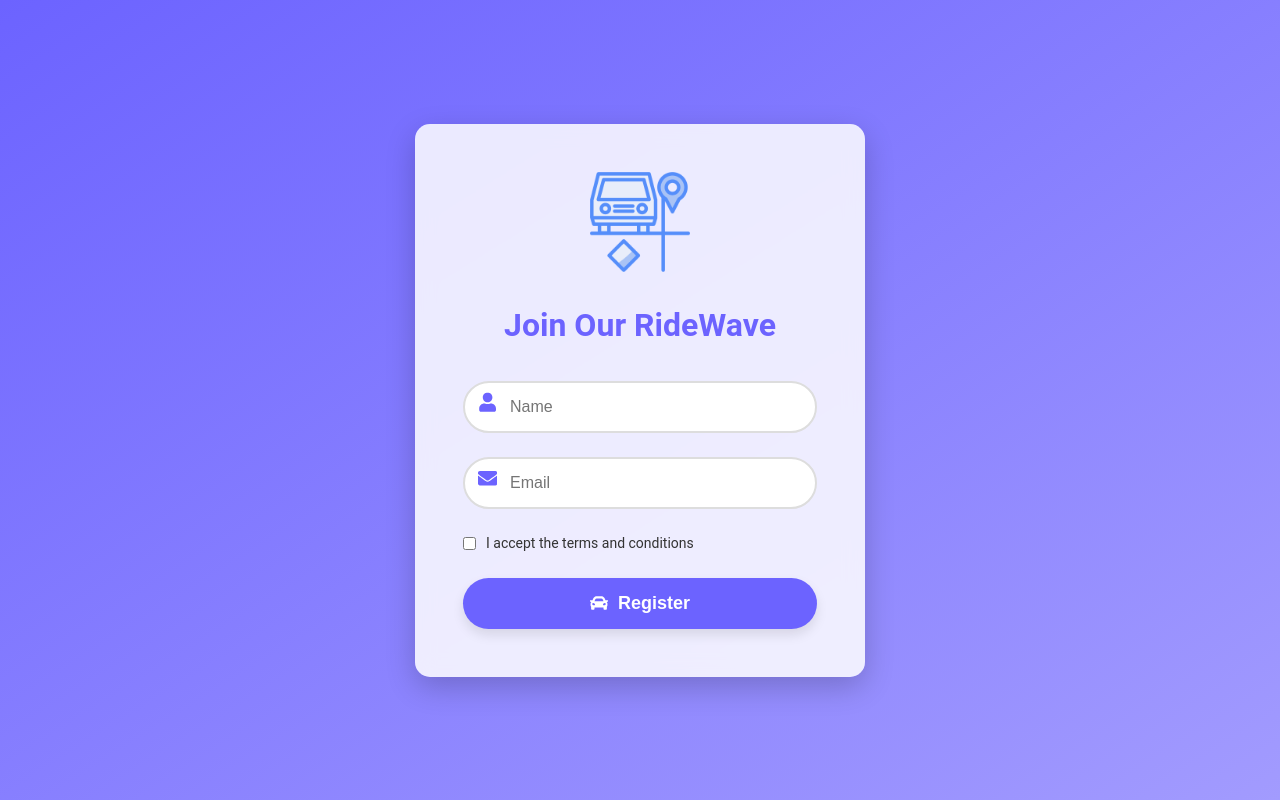
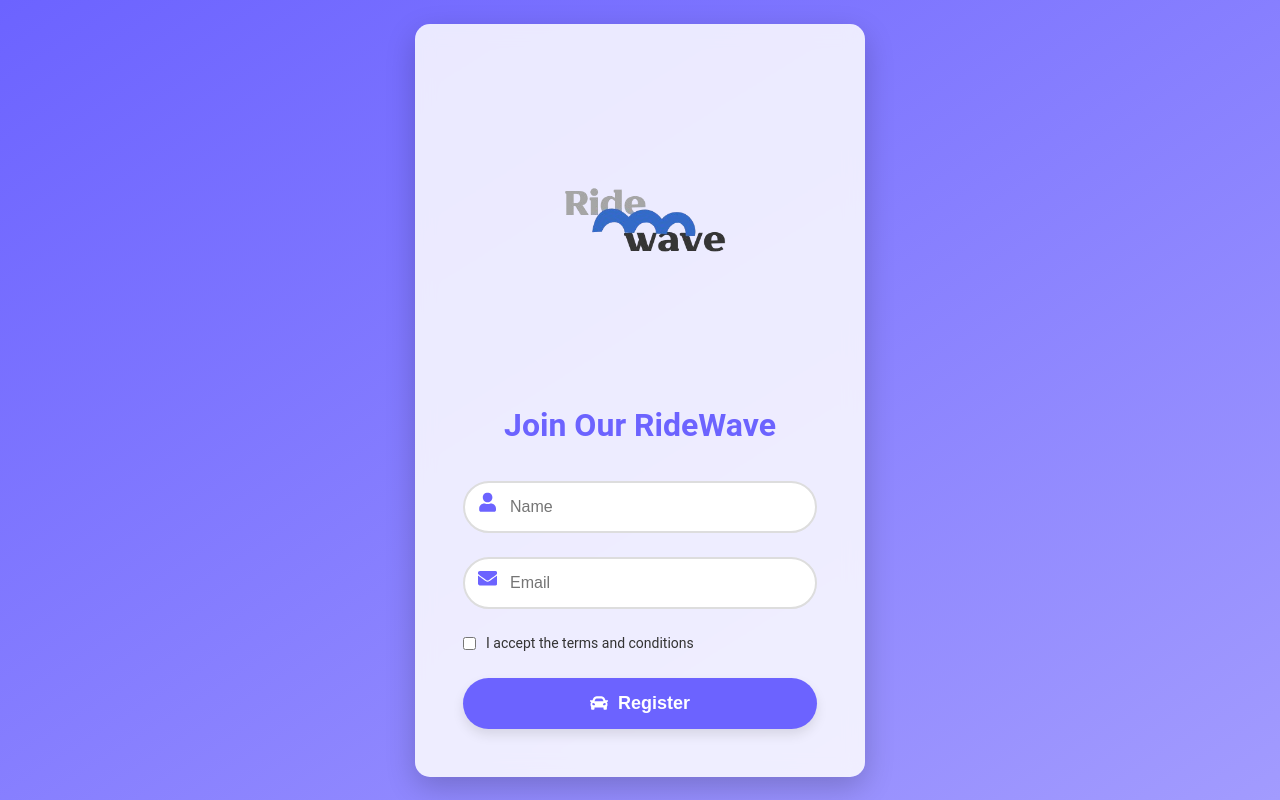
Before and after one commit to Hyowon-Cho/CurtisWarriorsFront, a React (Create React App) app: page / in a window 1280 px wide. Built offline with nearby package versions, Linux system fonts and the light colour scheme.

Commit message:
Adding Ridewave Logo

```diff
--- a/src/components/screens/registration.js
+++ b/src/components/screens/registration.js
@@ -4,9 +4,10 @@ import { createUser } from "../../services/api";
 import { FaUser, FaEnvelope, FaCar } from "react-icons/fa";
 import { AiOutlineLoading3Quarters } from "react-icons/ai";
 import carpoolImage from '../../assets/carpool.png'; // <-- Import the image
+import ridewaveImage from '../../assets/ridewave.png'; // Assuming the image is stored here
 
 const ImageContainer = styled.div`
-  width: 100px;
+  width: 300px;
   justify-content: center;
   margin-bottom: 1rem;
   img {
@@ -189,7 +190,7 @@ const Registration = ({ onRegister }) => {
       <Form onSubmit={handleSubmit}>
         <Title>
         <ImageContainer>
-            <img src={carpoolImage} alt="Carpool Service" />
+            <img src={ridewaveImage} alt="Carpool Service" />
           </ImageContainer>
 
           Join Our RideWave
```
